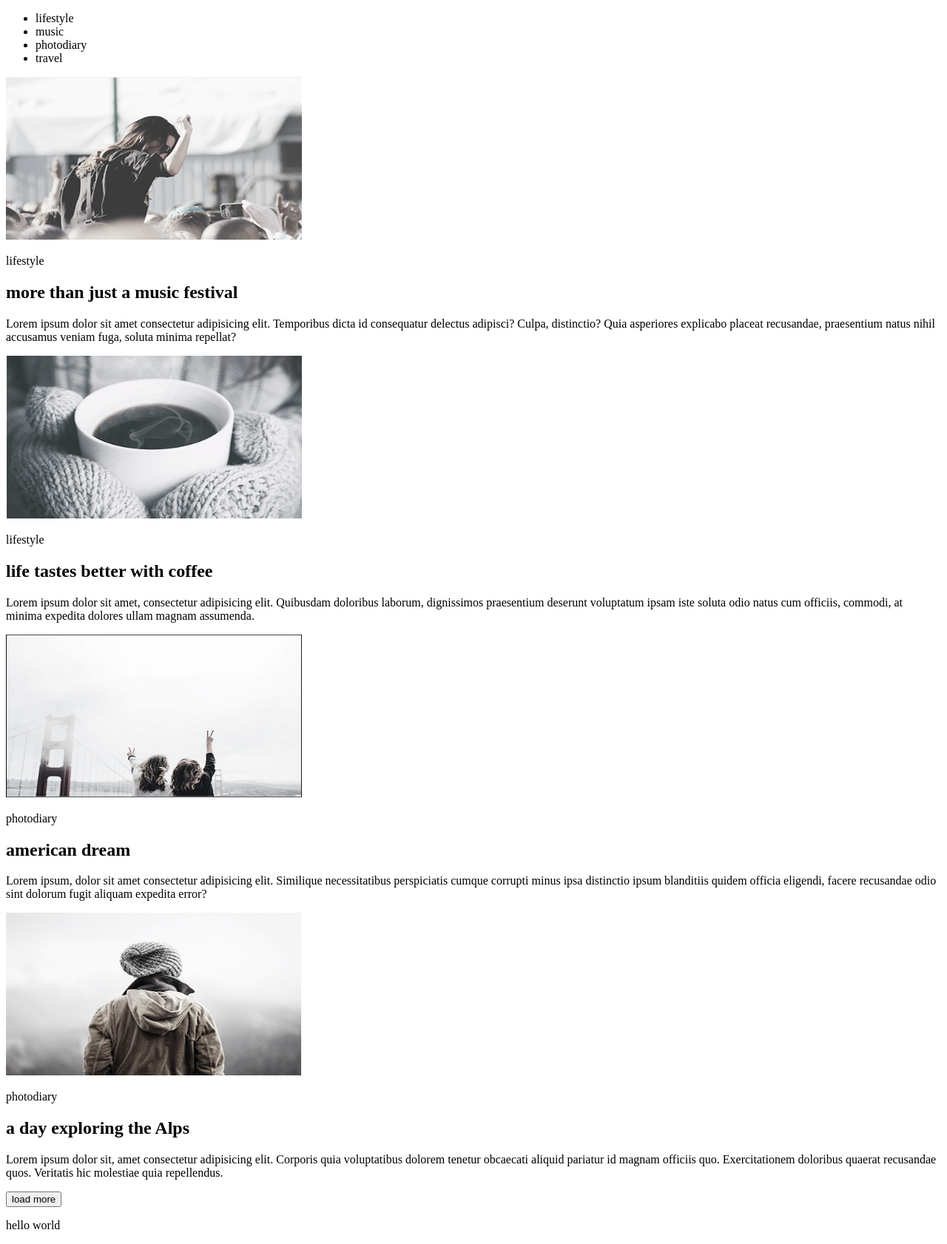
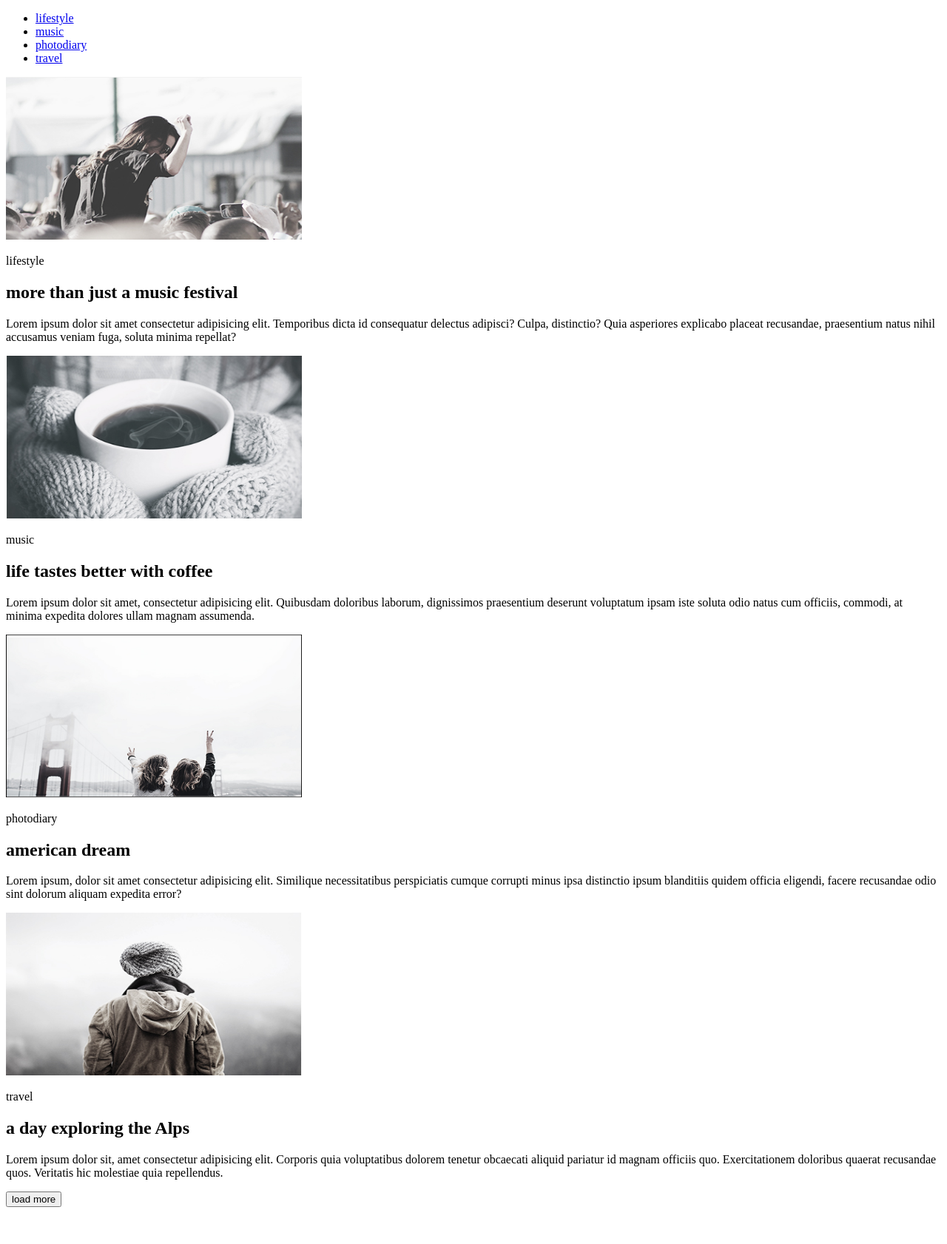
Before and after one commit to Ievgenii-davidenko/goit-fe-course, a plain HTML site: page html-css/module-01/index.html in a window 1280 px wide. Shown: the whole page at 74% size. After the commit the page ends 1640 px from the top, so only its background shows below. Drawn offline with Linux system fonts and the light colour scheme.

Commit message:
added index.html

```diff
--- a/html-css/module-01/index.html
+++ b/html-css/module-01/index.html
@@ -8,32 +8,52 @@
 </head>
 <body>
     <ul>
-    <li id="lifestyle">lifestyle</li>
-    <li>music</li>
-    <li>photodiary</li>
-    <li>travel</li>
+    <li><a href="#lifestyle">lifestyle</a> </li>
+    <li><a href="#music">music</a></li>
+    <li><a href="#photodiary">photodiary</a> </li>
+    <li> <a href="#travel">travel</a></li>
 </ul>
-<img src="images/12.jpg" alt="lifestyle" width="400" height="220" id="lifestyle">
+<section class="lifestyle" id="lifestyle">
+<img src="images/12.jpg" alt="lifestyle" width="400" height="220" >
 <p>lifestyle</p>
 <h2>more than just a music festival</h2>
-<p>Lorem ipsum dolor sit amet consectetur adipisicing elit. Temporibus dicta id consequatur delectus adipisci? Culpa, distinctio? Quia asperiores explicabo placeat recusandae, praesentium natus nihil accusamus veniam fuga, soluta minima repellat?</p>
+<p>Lorem ipsum dolor sit amet consectetur adipisicing elit.
+    Temporibus dicta id consequatur delectus adipisci? Culpa, distinctio?
+     Quia asperiores explicabo placeat recusandae, praesentium natus nihil
+     accusamus veniam fuga,
+      soluta minima repellat?</p>
+</section>
+<section class="music" id="music">
 <img src="images/11.jpg" alt="coffee" width="400" height="220">
-<p>lifestyle</p>
+<p>music</p>
 <h2>life tastes better with coffee</h2>
-<p>
-Lorem ipsum dolor sit amet, consectetur adipisicing elit. Quibusdam doloribus laborum, dignissimos praesentium deserunt voluptatum ipsam iste soluta odio natus cum officiis, commodi, at minima expedita dolores ullam magnam assumenda.
+<p>Lorem ipsum dolor sit amet, consectetur adipisicing elit.
+ Quibusdam doloribus laborum, dignissimos praesentium deserunt voluptatum ipsam
+ iste soluta odio natus cum officiis, commodi,
+ at minima expedita dolores ullam magnam assumenda.
 </p>
+</section>
+<section  class="photodiary" id="photodiary">
 <img src="images/14.jpg" alt="american dreams" width="400" height="220">
 <p>photodiary</p>
 <h2>american dream</h2>
-<p>Lorem ipsum, dolor sit amet consectetur adipisicing elit. Similique necessitatibus perspiciatis cumque corrupti minus ipsa distinctio ipsum blanditiis quidem officia eligendi, facere recusandae odio sint dolorum fugit aliquam expedita error?</p>
+<p>Lorem ipsum, dolor sit amet consectetur adipisicing elit.
+    Similique necessitatibus perspiciatis cumque corrupti minus ipsa distinctio
+    ipsum blanditiis quidem officia eligendi, facere recusandae odio sint dolorum
+     aliquam expedita error?</p>
+</section>
+<section class="travel" id="travel">
 <img src="images/13.jpg" alt="a day" width="400" height="220">
-<p>photodiary</p>
+<p>travel</p>
 <h2>a day exploring the Alps </h2>
-<p>Lorem ipsum dolor sit, amet consectetur adipisicing elit. Corporis quia voluptatibus dolorem tenetur obcaecati aliquid pariatur id magnam officiis quo. Exercitationem doloribus quaerat recusandae quos. Veritatis hic molestiae quia repellendus.</p>
+<p>Lorem ipsum dolor sit, amet consectetur adipisicing elit.
+     Corporis quia voluptatibus dolorem tenetur obcaecati aliquid pariatur
+      id magnam officiis quo. Exercitationem doloribus quaerat recusandae quos.
+       Veritatis hic molestiae quia repellendus.</p>
+       </section>
 <div>
-<a href="http://google.com"><input type="submit" value="load more"></a>
+<input type="submit" value="load more" >
 </div>
-<p> hello world</p>
+
 </body>
 </html>
```
